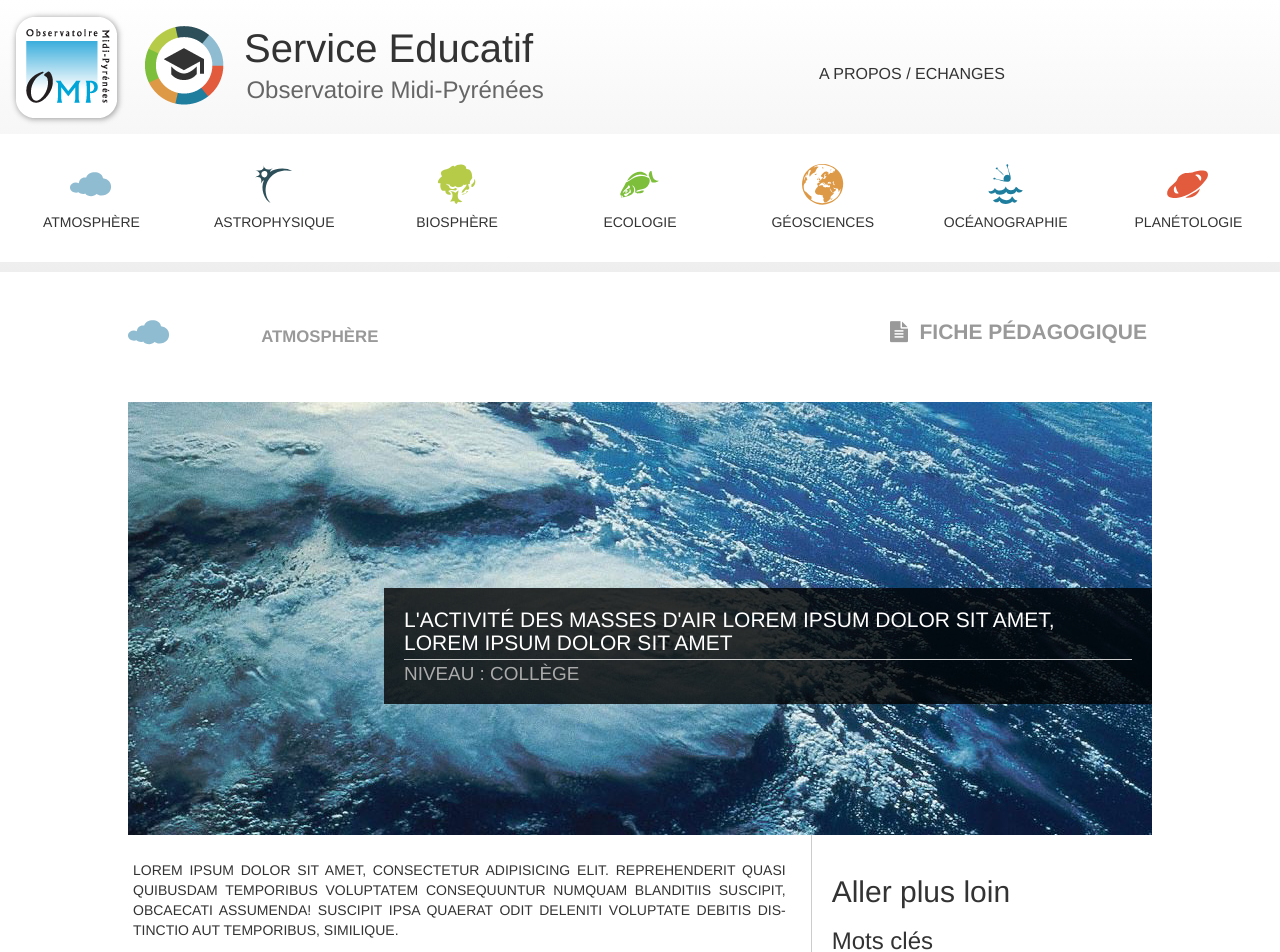
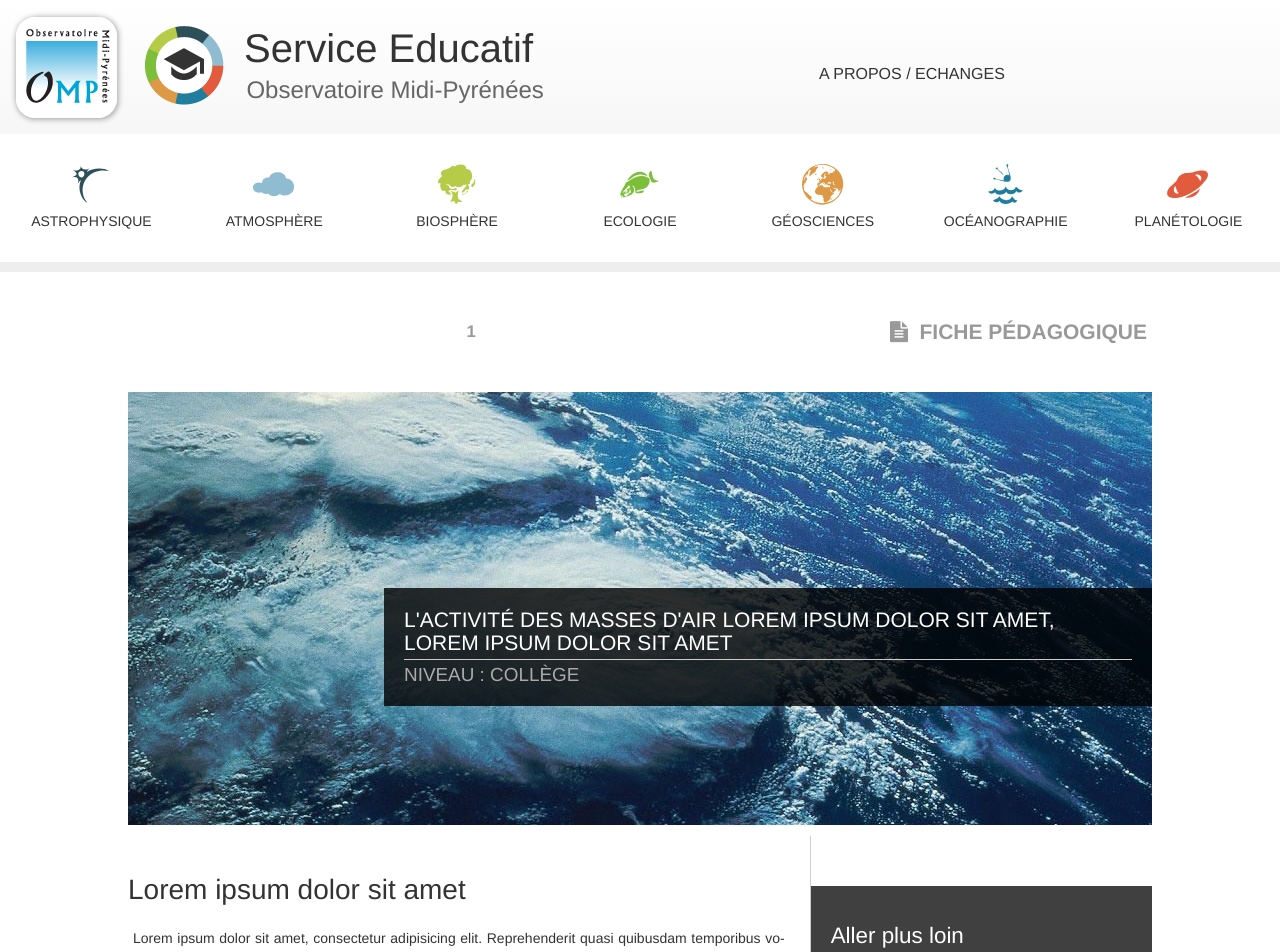
Before and after one commit to sedoo/sedoo-wpth-serviceedu, a PHP site: page /single.php?theme=1 in a window 1280 px wide. Shown: the top 952 px of the page. Run offline with PHP 8.4, Linux system fonts and the light colour scheme; some libraries are stand-ins or nearby versions.

Commit message:
last commit maquette

```diff
--- a/article-embed-4.php
+++ b/article-embed-4.php
@@ -1,4 +1,4 @@
-<article data-format="outil">
+<article data-format="outils">
     <header>
         <p><span class="icon-outils"></span> Outils pédagogiques</p>
         <h1>L'activité des masses d'air Lorem ipsum dolor sit amet, Lorem ipsum dolor sit amet
--- a/article-embed.php
+++ b/article-embed.php
@@ -8,7 +8,7 @@
     </header>
     <section>
        <p>Lorem ipsum dolor sit amet, consectetur adipisicing elit. Reprehenderit quasi quibusdam temporibus voluptatem consequuntur numquam blanditiis suscipit, obcaecati assumenda!</p>
-        <a href="single.php" class="tag"><span class="glyphicon glyphicon-plus"></span> Lire la suite</a>
+        <a href="single.php?theme=<?php echo "$theme"; ?>" class="tag"><span class="glyphicon glyphicon-plus"></span> Lire la suite</a>
     </section>
 
 </article>
--- a/css/style.css
+++ b/css/style.css
@@ -1,5 +1,11 @@
+* {
+    box-sizing: border-box;
+    margin: 0;
+    padding: 0;
+}
+
 html {
-    font-family: sans-serif;
+    font-size: 10px;
     -webkit-text-size-adjust: 100%;
     -ms-text-size-adjust: 100%;
 }
@@ -8,41 +14,8 @@
     margin: 0;
 }
 
-article,
-aside,
-details,
-figcaption,
-figure,
-footer,
-header,
-main,
-menu,
-nav,
-section,
-summary {
+article, aside, details, figcaption, figure, footer, header, hgroup, main, menu, nav, section, summary {
     display: block;
-}
-
-audio,
-canvas,
-progress,
-video {
-    display: inline-block;
-    vertical-align: baseline;
-}
-
-audio:not([controls]) {
-    display: none;
-    height: 0;
-}
-
-[hidden],
-template {
-    display: none;
-}
-
-a {
-    background-color: transparent;
 }
 
 a:active,
@@ -59,13 +32,26 @@
     font-weight: bold;
 }
 
-dfn {
-    font-style: italic;
+h1, h2, h3, h4, h5, h6 {
+    color: inherit;
+    font-family: inherit;
+    font-weight: 300;
+    line-height: 1.1;
 }
 
 h1 {
     font-size: 2em;
     margin: 0.67em 0;
+}
+
+h2 {
+    font-size: 1.6em;
+    margin: 0.67em 0;
+}
+
+h3 {
+    font-size: 1.4em;
+    margin: 1em 0;
 }
 
 mark {
@@ -251,6 +250,16 @@
     height: auto;
 }
 
+a.tag,
+body > header > a {
+    text-decoration: none;
+}
+
+
+a,
+label {
+    transition:all .4s ease;
+}
 
 /*--------------------------------*/
 
@@ -357,34 +366,65 @@
 
 /* BACKGROUND COLOR */
 
+.aeroBg,
+[data-theme="aero"] article > aside > h2,
+[data-theme="aero"] article > header > figure
+{background: #90BCD1;}
 
-.aeroBg,
 .astroBg,
+[data-theme="astro"] article > aside > h2,
+[data-theme="astro"] article > header > figure
+{background: #2D4F59;}
+
 .biosphereBg,
+[data-theme="biosphere"] article > aside > h2,
+[data-theme="biosphere"] article > header > figure
+{background: #B6CC49;}
+
 .ecologieBg,
+[data-theme="ecologie"] article > aside > h2,
+[data-theme="ecologie"] article > header > figure
+{background: #7DBF3B;}
+
 .geosciencesBg,
+[data-theme="geosciences"] article > aside > h2,
+[data-theme="geosciences"] article > header > figure
+{background: #DD9946;}
+
 .oceanoBg,
-.planetoBg
-{
-    color: white;
-}
-.aeroBg {background: #90BCD1;}
-.astroBg {background: #2D4F59;}
-.biosphereBg {background: #B6CC49;}
-.ecologieBg {background: #7DBF3B;}
-.geosciencesBg {background: #DD9946;}
-.oceanoBg {background: #1F7E9E;}
-.planetoBg {background: #E25B3D;}
+[data-theme="oceano"] article > aside > h2,
+[data-theme="oceano"] article > header > figure
+{background: #1F7E9E;}
+
+.planetoBg,
+[data-theme="planeto"] article > aside > h2,
+[data-theme="planeto"] article > header > figure
+{background: #E25B3D;}
+
+.aeroBg, .astroBg, .biosphereBg, .ecologieBg, .geosciencesBg, .oceanoBg, .planetoBg {color: white;}
 
 /* BORDER COLOR */
 
-.aeroBorder {border-color: #90BCD1;}
-.astroBorder {border-color: #2D4F59;}
-.biosphereBorder{border-color: #B6CC49;}
-.ecologieBorder {border-color: #7DBF3B;}
-.geosciencesBorder {border-color: #DD9946;}
-.oceanoBorder {border-color: #1F7E9E;}
-.planetoBorder {border-color: #E25B3D;}
+.aeroBorder
+{border-color: #90BCD1;}
+
+.astroBorder
+{border-color: #2D4F59;}
+
+.biosphereBorder
+{border-color: #B6CC49;}
+
+.ecologieBorder
+{border-color: #7DBF3B;}
+
+.geosciencesBorder
+{border-color: #DD9946;}
+
+.oceanoBorder
+{border-color: #1F7E9E;}
+
+.planetoBorder
+{border-color: #E25B3D;}
 
 /*** HEADER COMMONS
 --------------------------------*/
@@ -728,6 +767,10 @@
 article {
     overflow: hidden;
     margin-top: 40px;
+    display: flex;
+    flex-flow: row wrap;
+    align-items: center;
+
 }
 
 article > header {
@@ -742,6 +785,7 @@
 
 article > header > figure {
     margin: 0;
+    padding-bottom: 5px;
 }
 
 article > header > h1 {
@@ -750,15 +794,36 @@
     text-transform: uppercase;
 }
 
+article > section {
+    border-right: 1px solid #ccc;
+}
+
+article > aside {
+/*
+    border-width: 1px 0 0 0;
+    border-style: solid;
+    border-color: #CCC;
+*/
+    width: 100%;
+    height: auto;
+}
+
+article > aside > h2 {
+    height: 150px;
+    margin: 0;
+    padding: 0px 20px;
+    line-height: 100px;
+    color:#FFF;
+    font-size: 3rem:
+}
+
 article > section,
-article > aside {
+article > aside > *:not(h2) {
     padding: 20px;
 }
 
-article > aside {
-    border-width: 1px 0 0 0;
-    border-style: solid;
-    border-color: #CCC;
+article > aside > *:not(h2) {
+    border-bottom: 1px solid #666;
 }
 
 article > section > p {
--- a/footer.php
+++ b/footer.php
@@ -37,7 +37,7 @@
     </section>
 </footer>
 
-
+<?php include('svg/disciplines.svg');?>
 <?php include('footer-script.php');?>
 
 </body>
--- a/header.php
+++ b/header.php
@@ -4,7 +4,6 @@
 <head>
     <meta charset="UTF-8">
     <title>Document</title>
-    <link rel="stylesheet" href="https://maxcdn.bootstrapcdn.com/bootstrap/3.3.6/css/bootstrap.min.css" integrity="sha384-1q8mTJOASx8j1Au+a5WDVnPi2lkFfwwEAa8hDDdjZlpLegxhjVME1fgjWPGmkzs7" crossorigin="anonymous">
     <link rel="stylesheet" href="css/style.css">
     <link rel="stylesheet" href="css/edu-font.css">
 </head>
--- a/nav-top.php
+++ b/nav-top.php
@@ -1,15 +1,15 @@
 <nav role="top-menu">
+    <a href="archive.php?theme=astro">
+         <svg class="">
+          <use xlink:href="#astro"/>
+        </svg>
+        <span>Astrophysique</span>
+    </a>
     <a href="archive.php?theme=aero">
          <svg class="">
           <use xlink:href="#aero"/>
         </svg>
         <span>Atmosphère</span>
-    </a>
-    <a href="archive.php?theme=astro">
-         <svg class="">
-          <use xlink:href="#astro"/>
-        </svg>
-        <span>Astrophysique</span>
     </a>
     <a href="archive.php?theme=biosphere">
          <svg class="">
--- a/single.php
+++ b/single.php
@@ -1,16 +1,19 @@
 <?php include('header.php');?>
+<?php
+$theme=$_GET["theme"];
+?>
     <div class="wrapper-container">
     <?php //include('nav.php');?>
 
-    <main role="main" class="full">
+    <main role="main" class="full" data-theme="<?php echo "$theme"; ?>">
         <article>
             <header>
                 <section role="metaTags">
-                    <a href="archive.php?theme=aero">
+                    <a href="archive.php?theme=<?php echo "$theme"; ?>">
                          <svg class="">
-                          <use xlink:href="#aero"/>
+                          <use xlink:href="#<?php echo "$theme"; ?>"/>
                         </svg>
-                        <span>Atmosphère</span>
+                        <span><?php echo "$theme"; ?></span>
                     </a>
                     <div>
                         <p>
@@ -30,6 +33,7 @@
 
             </header>
             <section>
+                <h1>Lorem ipsum dolor sit amet</h1>
                <p>Lorem ipsum dolor sit amet, consectetur adipisicing elit. Reprehenderit quasi quibusdam temporibus voluptatem consequuntur numquam blanditiis suscipit, obcaecati assumenda! Suscipit ipsa quaerat odit deleniti voluptate debitis distinctio aut temporibus, similique.</p>
                <p>Lorem ipsum dolor sit amet, consectetur adipisicing elit. Soluta fuga hic excepturi ab magnam beatae, id nihil expedita repudiandae, sunt dignissimos cupiditate vero nam. Vel, dolorem, odit. Cupiditate, aperiam, adipisci.</p>
                 <p>Lorem ipsum dolor sit amet, consectetur adipisicing elit. Soluta fuga hic excepturi ab magnam beatae, id nihil expedita repudiandae, sunt dignissimos cupiditate vero nam. Vel, dolorem, odit. Cupiditate, aperiam, adipisci.</p>
@@ -39,22 +43,31 @@
             </section>
             <aside>
                 <h2>Aller plus loin</h2>
-                <h3>Mots clés</h3>
-                <a href="" class="tag"><span class="glyphicon glyphicon-tag"></span> Truc</a>
-                <a href="" class="tag"><span class="glyphicon glyphicon-tag"></span> Machin</a>
-                <a href="" class="tag"><span class="glyphicon glyphicon-tag"></span> Chose</a>
-                <hr>
-                <h3>Support(s)</h3>
-                <a href="" class="tag"><span class="glyphicon glyphicon-tag"></span> Document</a>
-                <a href="" class="tag"><span class="glyphicon glyphicon-tag"></span> Video</a>
-                <a href="" class="tag"><span class="glyphicon glyphicon-tag"></span> Article</a>
-                <hr>
-                <h3>Documents associés</h3>
-                <a href="#">Fiche machin</a>
+                <section>
+                    <h3>Mots clés</h3>
+                    <a href="" class="tag"><span class="icon-tag"></span> Truc</a>
+                    <a href="" class="tag"><span class="icon-tag"></span> Machin</a>
+                    <a href="" class="tag"><span class="icon-tag"></span> Chose</a>
+                </section>
+                <section>
+                   <h3>Support(s)</h3>
+                    <a href="" class="tag"><span class="icon-tag"></span> Document</a>
+                    <a href="" class="tag"><span class="icon-tag"></span> Video</a>
+                    <a href="" class="tag"><span class="icon-tag"></span> Article</a>
+                </section>
+                <section>
+                    <h3>Documents associés</h3>
+                    <a href="#" class="tag"><span class="icon-fiche"></span> Fiche machin</a>
+                    <a href="#" class="tag"><span class="icon-activite"></span> Activité machin</a>
+                    <a href="#" class="tag"><span class="icon-activite"></span> Activité machin 2</a>
+                    <a href="#" class="tag"><span class="icon-picture"></span> Diaporama truc</a>
+                </section>
             </aside>
+            <footer>
+
+            </footer>
         </article>
     </main>
     </div>
 
-<?php include('svg/disciplines.svg');?>
 <?php include('footer.php');?>
```
Also changed, not shown: other parts of css/style.css (+56 -23 lines), archive.php (+8 -3 lines).
